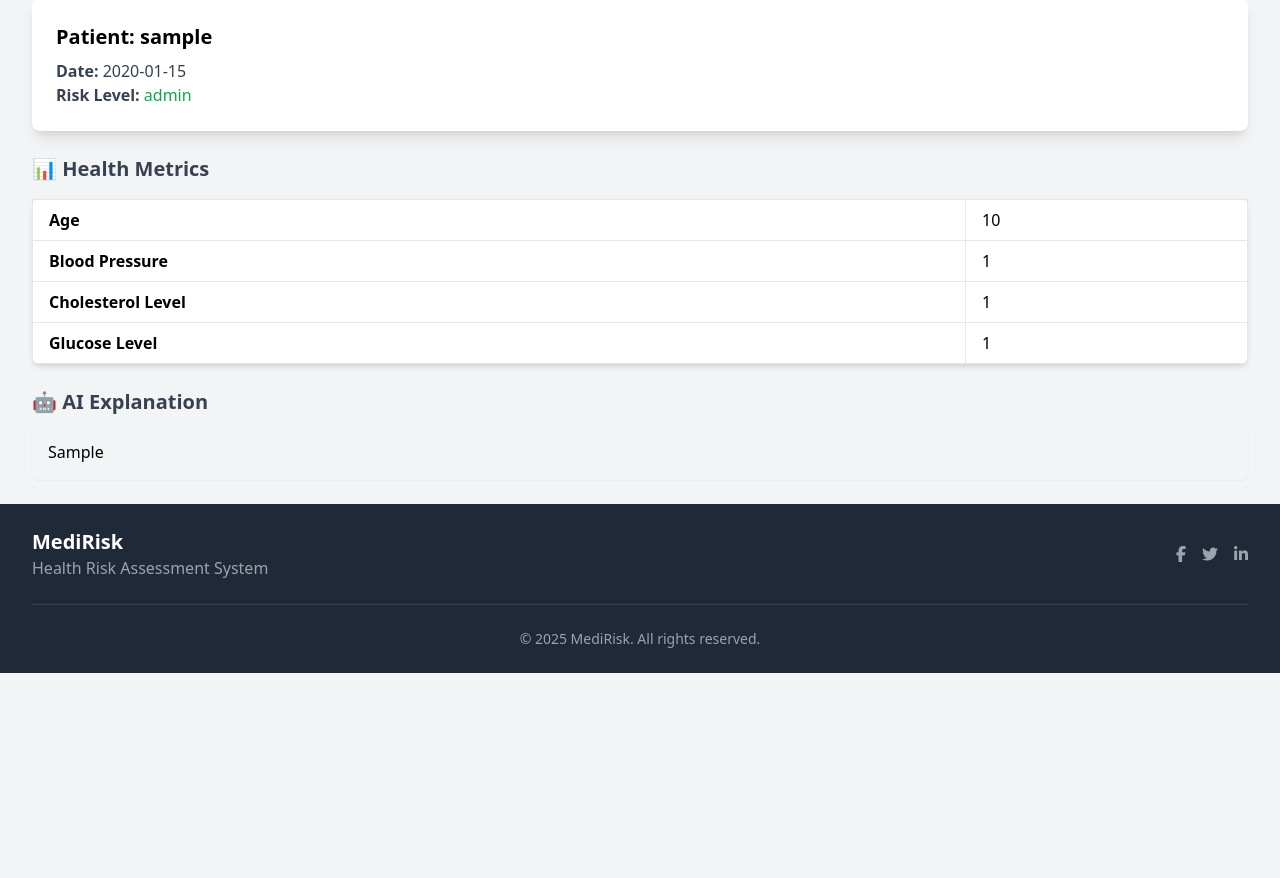
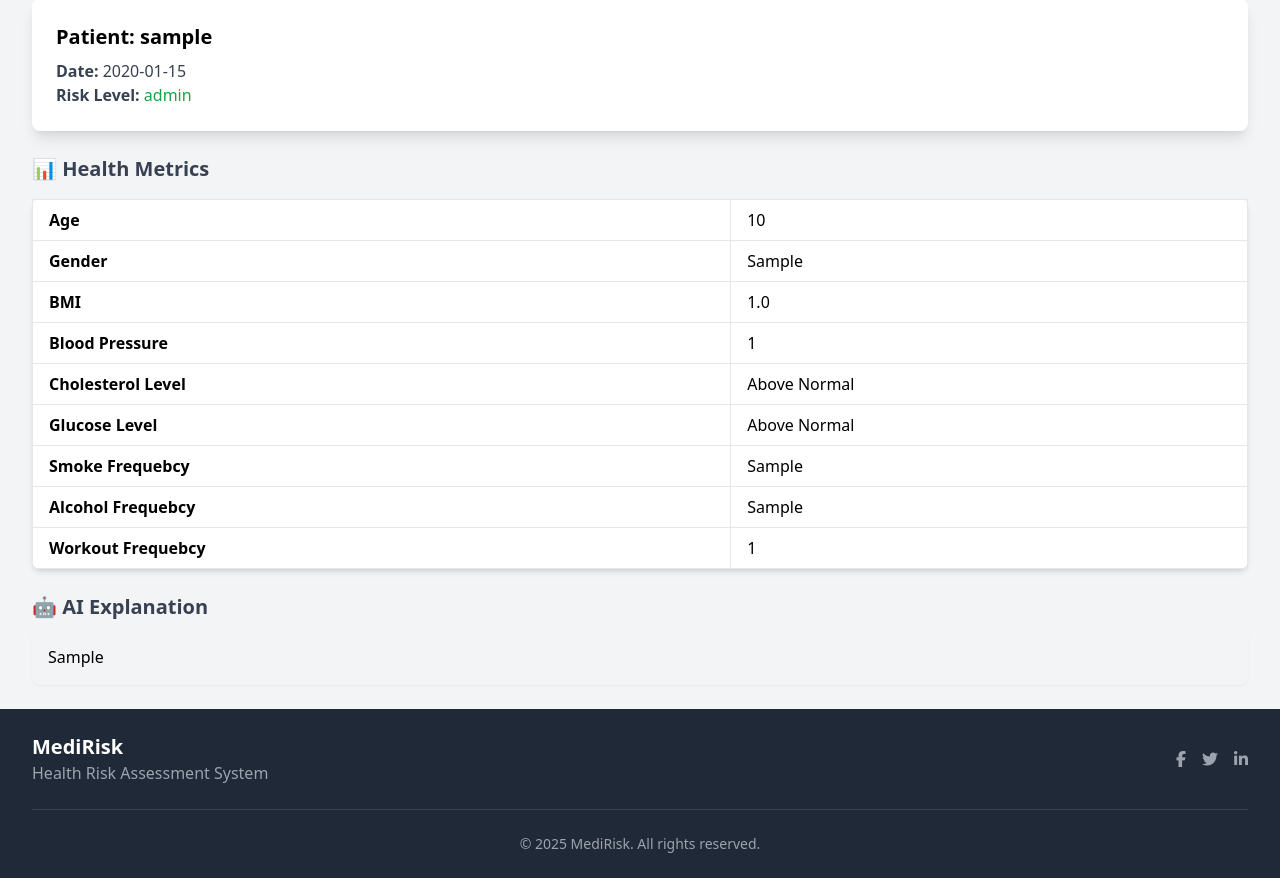
Before and after one commit to jamilharun/My-cardio, a Django app: page /assessment/1/ in a window 1280 px wide. Shown: the part 193-1071 px from the top of the page. Before the commit the page ends 866 px from the top, so only its background shows below. Run offline with Django 5.2, Linux system fonts and the light colour scheme; a user stored in the database is signed in; tables that the repository leaves empty hold one stand-in row (values such as "Sample post"); style sheets or scripts are compiled from the project's sources; parts of the project's set-up code (start-up, migrations or seed data) failed here and were passed over; some libraries are stand-ins or nearby versions.

Commit message:
fix: issues

```diff
--- a/main/templates/health/assessment_detail.html
+++ b/main/templates/health/assessment_detail.html
@@ -2,7 +2,7 @@
 {% block title %}Health Report{% endblock %}
 
 {% block content %}
-<a href="{% url 'patient_detail' assessment.user.id %}" class="text-blue-500 hover:underline flex items-center mb-4">
+<a href="{% url 'health_risk_history' %}" class="text-blue-500 hover:underline flex items-center mb-4">
     🔙 Back to Patient Record
 </a>
 
@@ -23,9 +23,35 @@
 
 <table class="min-w-full bg-white shadow-md rounded-lg mt-4">
     <tr><td class="py-2 px-4 border font-semibold">Age</td><td class="py-2 px-4 border">{{ assessment.age }}</td></tr>
-    <tr><td class="py-2 px-4 border font-semibold">Blood Pressure</td><td class="py-2 px-4 border">{{ assessment.blood_pressure }}</td></tr>
-    <tr><td class="py-2 px-4 border font-semibold">Cholesterol Level</td><td class="py-2 px-4 border">{{ assessment.cholesterol_level }}</td></tr>
-    <tr><td class="py-2 px-4 border font-semibold">Glucose Level</td><td class="py-2 px-4 border">{{ assessment.glucose_level }}</td></tr>
+    <tr><td class="py-2 px-4 border font-semibold">Gender</td><td class="py-2 px-4 border">{{ assessment.gender }}</td></tr>
+    <tr><td class="py-2 px-4 border font-semibold">BMI</td><td class="py-2 px-4 border">{{ assessment.bmi }}</td></tr>
+    <tr>
+        <td class="py-2 px-4 border font-semibold">Blood Pressure</td>
+        <td class="py-2 px-4 border">
+            {{ assessment.blood_pressure }}
+        </td>
+    </tr>
+    <tr>
+        <td class="py-2 px-4 border font-semibold">Cholesterol Level</td>
+        <td class="py-2 px-4 border">
+            {% if assessment.cholesterol_level == 0 %}Normal
+            {% elif assessment.cholesterol_level == 1 %}Above Normal
+            {% elif assessment.cholesterol_level == 2 %}Well Above Normal
+            {% else %}Unknown{% endif %}
+        </td>
+    </tr>
+    <tr>
+        <td class="py-2 px-4 border font-semibold">Glucose Level</td>
+        <td class="py-2 px-4 border">
+            {% if assessment.glucose_level == 0 %}Normal
+            {% elif assessment.glucose_level == 1 %}Above Normal
+            {% elif assessment.glucose_level == 2 %}Well Above Normal
+            {% else %}Unknown{% endif %}
+        </td>
+    </tr>
+    <tr><td class="py-2 px-4 border font-semibold">Smoke Frequebcy</td><td class="py-2 px-4 border">{{ assessment.smoke_frequency }}</td></tr>
+    <tr><td class="py-2 px-4 border font-semibold">Alcohol Frequebcy</td><td class="py-2 px-4 border">{{ assessment.alco_frequency }}</td></tr>
+    <tr><td class="py-2 px-4 border font-semibold">Workout Frequebcy</td><td class="py-2 px-4 border">{{ assessment.workout_frequency }}</td></tr>
 </table>
 
 <!-- 📌 AI Explanation -->
--- a/main/views.py
+++ b/main/views.py
@@ -15,7 +15,7 @@ from django.utils.http import urlsafe_base64_encode
 from django.utils.encoding import force_bytes
 from io import BytesIO
 from reportlab.lib import colors
-from reportlab.lib.pagesizes import letter
+from reportlab.lib.pagesizes import letter, landscape
 from reportlab.lib.styles import getSampleStyleSheet
 from reportlab.lib.units import inch
 from reportlab.pdfgen import canvas
@@ -31,6 +31,7 @@ import plotly.graph_objects as go
 import base64
 import json
 import csv
+import io
 
 # debugging tool
 import logging
@@ -569,29 +570,51 @@ def export_users_csv(request):
     response["Content-Disposition"] = 'attachment; filename="anonymized_users.csv"'
 
     writer = csv.writer(response)
-    writer.writerow(["Username", "Email", "Role", "Date Joined"])
+    writer.writerow(["Username", "Email", "Role", "Date Joined"])  # ✅ Correct headers
 
     users = CustomUser.objects.all()
     for user in users:
-        writer.writerow(["User ID", "Role", "Joined Date"])
+        writer.writerow([user.username, user.email, user.role, user.date_joined])  # ✅ Write actual data
 
     return response
 
 @login_required
 @user_passes_test(admin_required)
 def export_risk_assessments_csv(request):
-    """Export Risk Assessment Data as CSV"""
+    """Export all Risk Assessment Data as CSV"""
     response = HttpResponse(content_type="text/csv")
     response["Content-Disposition"] = 'attachment; filename="risk_assessments_report.csv"'
 
     writer = csv.writer(response)
-    writer.writerow(["Patient", "Risk Level", "Risk Probability", "Date"])
 
+    # **Column Headers**
+    writer.writerow([
+        "Patient", "Age", "Gender", "Blood Pressure", "Cholesterol Level",
+        "Glucose Level", "BMI", "Risk Level", "Risk Probability",
+        "Explanation", "Recommendations", "Smoke Frequency",
+        "Alcohol Frequency", "Workout Frequency", "Date Created"
+    ])
+
+    # **Fetch all risk assessments**
     assessments = RiskAssessmentResult.objects.all()
     for assessment in assessments:
         writer.writerow([
-            assessment.user.username, assessment.risk_level,
-            f"{assessment.risk_probability:.2f}", assessment.created_at
+            assessment.user.username if assessment.user else "Anonymous",
+            assessment.age,
+            assessment.gender,
+            assessment.blood_pressure,
+            # ✅ Convert 0/1/2 for BP, Cholesterol, and Glucose into human-readable text
+            "Normal" if assessment.cholesterol_level == 0 else "Above Normal" if assessment.cholesterol_level == 1 else "Well Above Normal",
+            "Normal" if assessment.glucose_level == 0 else "Above Normal" if assessment.glucose_level == 1 else "Well Above Normal",
+            f"{assessment.bmi:.2f}" if assessment.bmi else "N/A",  # Format BMI with 2 decimal places
+            assessment.risk_level,
+            f"{assessment.risk_probability:.2%}",  # Converts to percentage (e.g., 0.15 → "15.00%")
+            assessment.explanation or "N/A",
+            assessment.recommendations or "N/A",
+            assessment.smoke_frequency or "None",
+            assessment.alco_frequency or "None",
+            assessment.workout_frequency if assessment.workout_frequency is not None else "None",
+            assessment.created_at.strftime("%Y-%m-%d %H:%M")  # Format date properly
         ])
 
     return response
@@ -599,53 +622,116 @@ def export_risk_assessments_csv(request):
 @login_required
 @user_passes_test(admin_required)
 def export_users_pdf(request):
-    """Export User Statistics as PDF"""
-    response = HttpResponse(content_type="application/pdf")
-    response["Content-Disposition"] = 'attachment; filename="users_report.pdf"'
+    """Export User Statistics as a PDF with better formatting"""
+    buffer = io.BytesIO()
+    pdf = SimpleDocTemplate(buffer, pagesize=letter)
+    elements = []
 
-    pdf = canvas.Canvas(response, pagesize=letter)
-    pdf.setFont("Helvetica", 12)
-    pdf.drawString(100, 750, "User Statistics Report")
+    # Title
+    title = [["User Statistics Report"]]
+    title_table = Table(title)
+    title_table.setStyle(TableStyle([
+        ("FONTNAME", (0, 0), (-1, -1), "Helvetica-Bold"),
+        ("FONTSIZE", (0, 0), (-1, -1), 14),
+        ("ALIGN", (0, 0), (-1, -1), "CENTER"),
+        ("BOTTOMPADDING", (0, 0), (-1, -1), 12),
+    ]))
+    elements.append(title_table)
+
+    # Column Headers
+    data = [["Username", "Email", "Role", "Date Joined"]]
 
     users = CustomUser.objects.all()
-    y = 730
     for user in users:
-        # ✅ Use getattr to avoid AttributeError if date_joined is missing
-        date_joined = getattr(user, "date_joined", "N/A")
-        pdf.drawString(100, y, f"{user.username} | {user.email} | {user.role} | {date_joined}")
-        y -= 20
-        if y < 100:
-            pdf.showPage()
-            pdf.setFont("Helvetica", 12)
-            y = 750
+        date_joined = user.date_joined.strftime("%Y-%m-%d %H:%M") if user.date_joined else "N/A"
+        data.append([user.username, user.email, user.role, date_joined])
 
-    pdf.showPage()
-    pdf.save()
+    # Create Table
+    table = Table(data, colWidths=[100, 150, 80, 100])
+    table.setStyle(TableStyle([
+        ("BACKGROUND", (0, 0), (-1, 0), colors.grey),
+        ("TEXTCOLOR", (0, 0), (-1, 0), colors.white),
+        ("ALIGN", (0, 0), (-1, -1), "CENTER"),
+        ("FONTNAME", (0, 0), (-1, 0), "Helvetica-Bold"),
+        ("FONTSIZE", (0, 0), (-1, -1), 10),
+        ("BOTTOMPADDING", (0, 0), (-1, 0), 8),
+        ("GRID", (0, 0), (-1, -1), 0.5, colors.black),
+    ]))
+    elements.append(table)
+
+    # Build PDF
+    pdf.build(elements)
+    buffer.seek(0)
+
+    # Create HTTP Response
+    response = HttpResponse(buffer, content_type="application/pdf")
+    response["Content-Disposition"] = 'attachment; filename="users_report.pdf"'
     return response
 
 @login_required
 @user_passes_test(admin_required)
 def export_risk_assessments_pdf(request):
-    """Export Risk Assessment Data as PDF"""
+    """Export Risk Assessment Data as a well-formatted PDF"""
     response = HttpResponse(content_type="application/pdf")
     response["Content-Disposition"] = 'attachment; filename="risk_assessments_report.pdf"'
 
-    pdf = canvas.Canvas(response, pagesize=letter)
-    pdf.setFont("Helvetica", 12)
-    pdf.drawString(100, 750, "Risk Assessments Report")
+    # ✅ Switch to Portrait Mode (More Readable)
+    pdf = SimpleDocTemplate(response, pagesize=letter, leftMargin=0.5 * inch, rightMargin=0.5 * inch)
+    elements = []
 
+    styles = getSampleStyleSheet()
+    title = Paragraph("Risk Assessments Report", styles["Title"])
+    elements.append(title)
+
+    # ✅ Shorter Column Titles to Save Space
+    data = [[
+        "Patient", "Age", "BP", "Chol", "Glu", "BMI", "Risk", "Prob", "Date"
+    ]]
+
+    # ✅ Fetch Risk Assessment Data
     assessments = RiskAssessmentResult.objects.all()
-    y = 730
     for assessment in assessments:
-        pdf.drawString(100, y, f"{assessment.user.username} | {assessment.risk_level} | {assessment.risk_probability:.2f} | {assessment.created_at}")
-        y -= 20
-        if y < 100:
-            pdf.showPage()
-            pdf.setFont("Helvetica", 12)
-            y = 750
+        data.append([
+            assessment.user.username if assessment.user else "Anonymous",
+            assessment.age,
+            assessment.blood_pressure,
+            "N" if assessment.cholesterol_level == 0 else "AN" if assessment.cholesterol_level == 1 else "WAN",
+            "N" if assessment.glucose_level == 0 else "AN" if assessment.glucose_level == 1 else "WAN",
+            f"{assessment.bmi:.1f}" if assessment.bmi else "N/A",
+            assessment.risk_level[:4],  # Show only first 4 letters (e.g., "High")
+            f"{assessment.risk_probability:.1%}",
+            assessment.created_at.strftime("%Y-%m-%d")
+        ])
 
-    pdf.showPage()
-    pdf.save()
+    # ✅ Set Column Widths Dynamically
+    col_widths = [
+        1.2 * inch,  # Patient
+        0.6 * inch,  # Age
+        0.5 * inch,  # BP
+        0.5 * inch,  # Chol
+        0.5 * inch,  # Glu
+        0.8 * inch,  # BMI
+        0.8 * inch,  # Risk
+        0.8 * inch,  # Prob
+        1.2 * inch,  # Date
+    ]
+
+    # ✅ Table Styling
+    table = Table(data, repeatRows=1, colWidths=col_widths)
+    table.setStyle(TableStyle([
+        ("BACKGROUND", (0, 0), (-1, 0), colors.grey),
+        ("TEXTCOLOR", (0, 0), (-1, 0), colors.whitesmoke),
+        ("ALIGN", (0, 0), (-1, -1), "CENTER"),
+        ("FONTNAME", (0, 0), (-1, 0), "Helvetica-Bold"),
+        ("FONTSIZE", (0, 0), (-1, -1), 8),  # ✅ Reduce Font Size
+        ("BOTTOMPADDING", (0, 0), (-1, 0), 6),
+        ("BACKGROUND", (0, 1), (-1, -1), colors.beige),
+        ("GRID", (0, 0), (-1, -1), 0.5, colors.black),
+    ]))
+
+    elements.append(table)
+    pdf.build(elements)
+
     return response
 
 @login_required
```
Also changed, not shown: main/forms.py (+16 -0 lines), main/templates/doctor/patient_assessment_detail.html (+25 -5 lines), main/templates/health_risk_history.html (+9 -3 lines), main/templates/report_pdf_template.html (+19 -3 lines).
